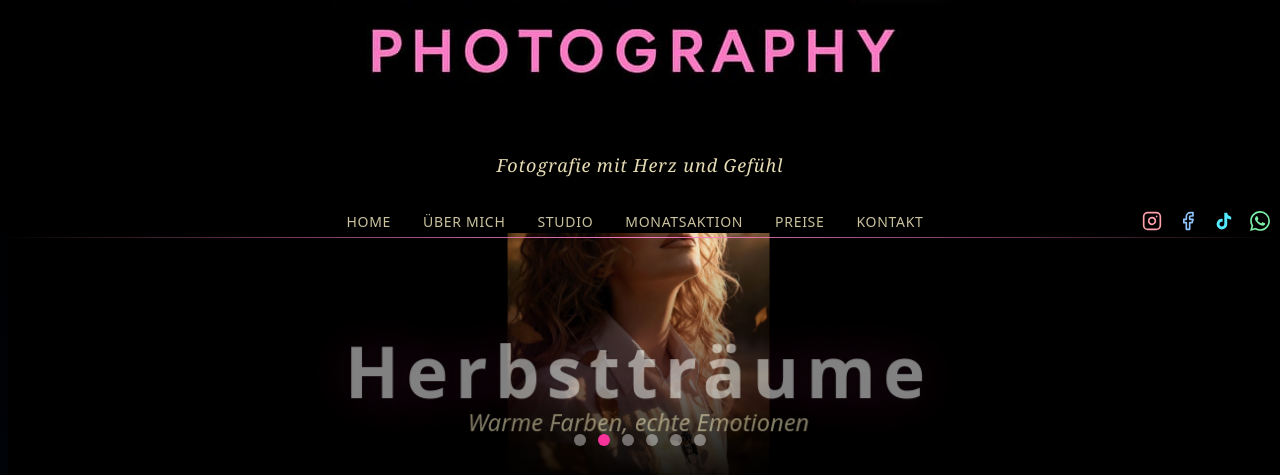
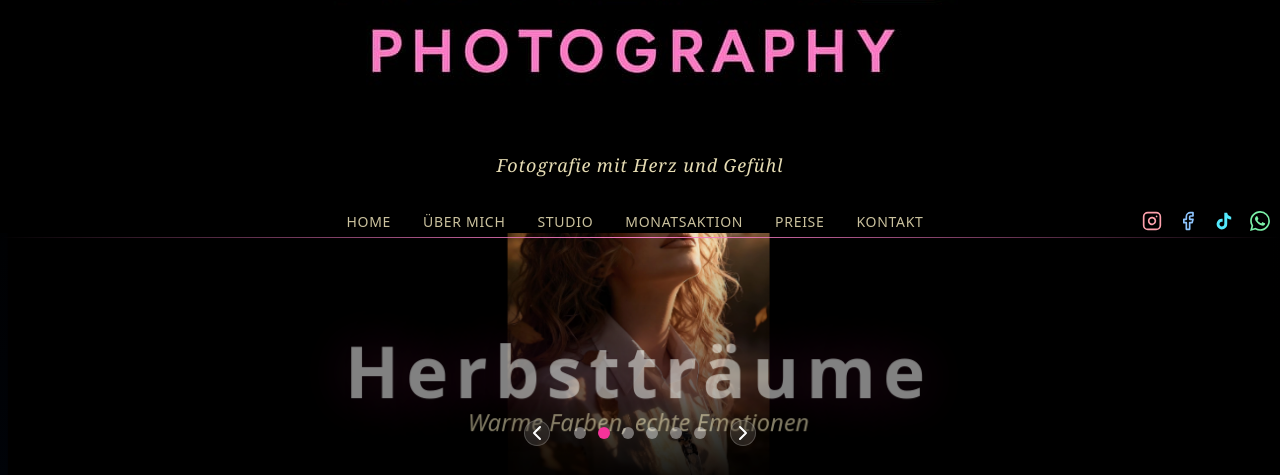
Before and after one commit to MihaelaAghirculesei/alina-moments-photography, a Next.js app: page / in a window 1280 px wide. Shown: the part 322-797 px from the top of the page. Built offline with nearby package versions, Linux system fonts and the light colour scheme.

Commit message:
Move navigation buttons next to dots at bottom

```diff
--- a/components/PhotographerPresentation.tsx
+++ b/components/PhotographerPresentation.tsx
@@ -141,23 +141,16 @@ export function PhotographerPresentation() {
         </motion.div>
       </AnimatePresence>
 
+      <div className="absolute bottom-8 left-1/2 -translate-x-1/2 z-10 flex items-center gap-6">
         <button
           onClick={() => paginate(-1)}
-        className="absolute left-8 top-1/2 -translate-y-1/2 z-10 p-3 rounded-full bg-white/10 backdrop-blur-md hover:bg-white/20 transition-all duration-300 group border border-white/20"
+          className="p-2 rounded-full bg-white/10 backdrop-blur-md hover:bg-white/20 transition-all duration-300 group border border-white/20"
           aria-label="Previous image"
         >
-        <ChevronLeft className="w-8 h-8 text-white group-hover:scale-110 transition-transform" />
+          <ChevronLeft className="w-6 h-6 text-white group-hover:scale-110 transition-transform" />
         </button>
 
-      <button
-        onClick={() => paginate(1)}
-        className="absolute right-8 top-1/2 -translate-y-1/2 z-10 p-3 rounded-full bg-white/10 backdrop-blur-md hover:bg-white/20 transition-all duration-300 group border border-white/20"
-        aria-label="Next image"
-      >
-        <ChevronRight className="w-8 h-8 text-white group-hover:scale-110 transition-transform" />
-      </button>
-
-      <div className="absolute bottom-8 left-1/2 -translate-x-1/2 z-10 flex gap-3">
+        <div className="flex gap-3">
           {photographerImages.map((_, index) => (
             <button
               key={index}
@@ -174,6 +167,15 @@ export function PhotographerPresentation() {
             />
           ))}
         </div>
+
+        <button
+          onClick={() => paginate(1)}
+          className="p-2 rounded-full bg-white/10 backdrop-blur-md hover:bg-white/20 transition-all duration-300 group border border-white/20"
+          aria-label="Next image"
+        >
+          <ChevronRight className="w-6 h-6 text-white group-hover:scale-110 transition-transform" />
+        </button>
+      </div>
       </div>
     </section>
   );
```
Lines whose indentation alone changed are shown as unchanged.
